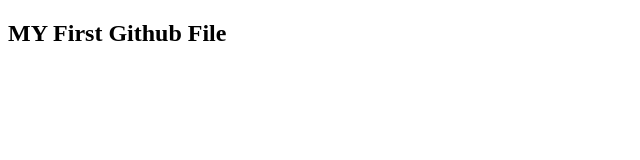
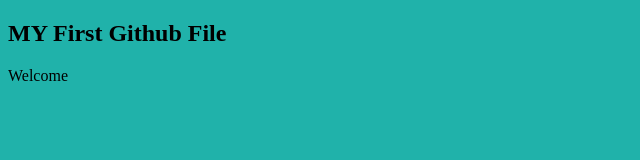
Before and after one commit to cabdifitaaxAk/Test, a plain HTML site: page index.html in a window 1280 px wide. Shown: the whole page, without its empty margins (0-640 px from the left). Drawn offline with Linux system fonts and the light colour scheme.

Commit message:
added css file

```diff
--- /dev/null
+++ b/css/style.css
@@ -0,0 +1,3 @@
+body {
+    background: lightseagreen;
+}
--- a/index.html
+++ b/index.html
@@ -4,11 +4,13 @@
 <head>
     <meta charset="UTF-8">
     <meta name="viewport" content="width=device-width, initial-scale=1.0">
+    <link rel="stylesheet" href="css/style.css">
     <title>Github</title>
 </head>
 
 <body>
     <h2>MY First Github File </h2>
+    <p>Welcome</p>
 </body>
 
 </html>
```
